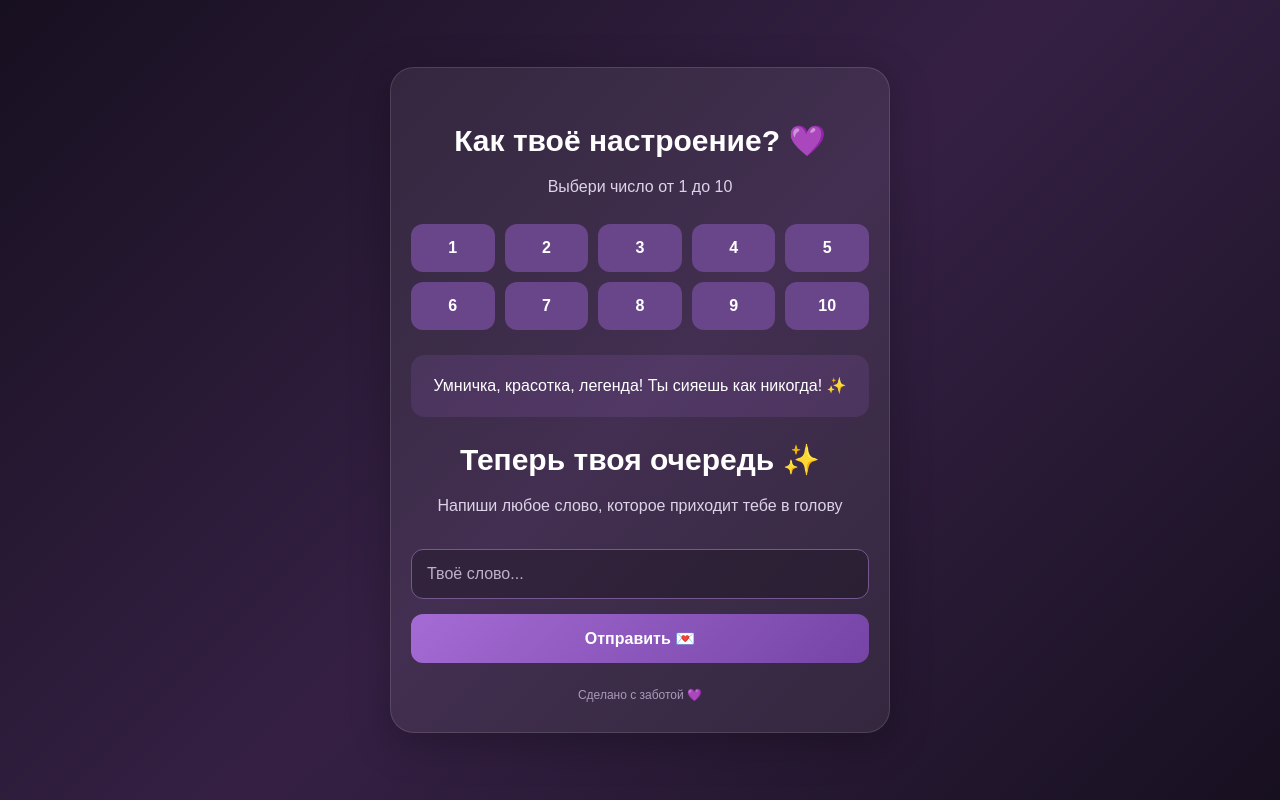
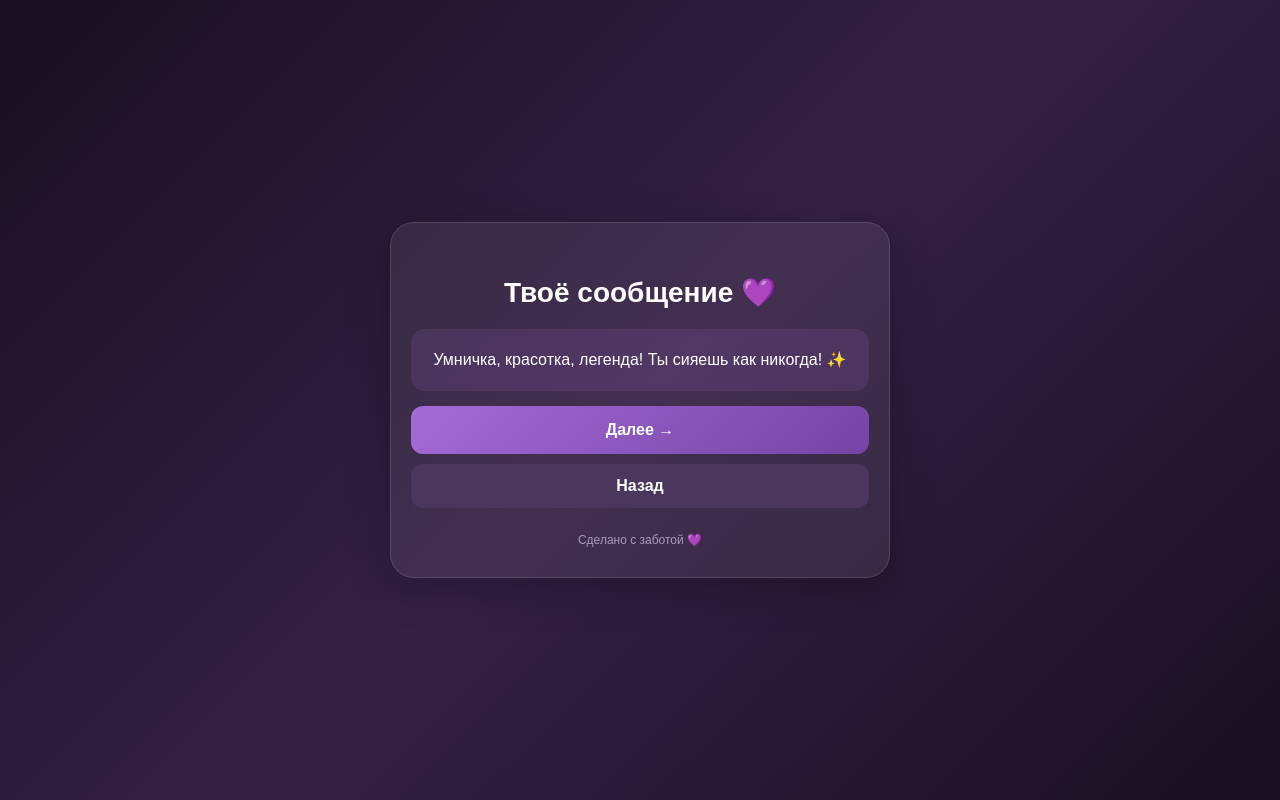
Before and after one commit to asdwrld/bellochkalubimi, a plain HTML site: page index.html in a window 1280 px wide. Both pictures are taken after a click on the button "10". Drawn offline with Linux system fonts and the light colour scheme.

Commit message:
Update index.html

```diff
--- a/index.html
+++ b/index.html
@@ -3,7 +3,7 @@
 <head>
     <meta charset="UTF-8">
     <meta name="viewport" content="width=device-width, initial-scale=1.0">
-    <title>Твоё настроение</title>
+    <title>Твоё настроение 💜</title>
 
     <style>
         * {
@@ -34,7 +34,7 @@
         }
 
         h1 {
-            font-size: 30px;
+            font-size: 28px;
             margin-bottom: 12px;
         }
 
@@ -58,16 +58,22 @@
             transition: 0.2s;
         }
 
+        button:hover {
+            transform: scale(1.04);
+            filter: brightness(1.15);
+        }
+
+        button:disabled {
+            opacity: 0.6;
+            cursor: wait;
+            transform: none;
+        }
+
         .rating-button {
             padding: 15px 5px;
             border-radius: 12px;
             color: white;
             background: #69458a;
-        }
-
-        button:hover {
-            transform: scale(1.05);
-            filter: brightness(1.15);
         }
 
         .main-button {
@@ -77,6 +83,15 @@
             border-radius: 12px;
             color: white;
             background: linear-gradient(135deg, #a46bd4, #7544a5);
+        }
+
+        .secondary-button {
+            width: 100%;
+            padding: 13px;
+            margin-top: 10px;
+            border-radius: 12px;
+            color: white;
+            background: #4b365e;
         }
 
         input {
@@ -96,7 +111,7 @@
         }
 
         .hidden {
-            display: none;
+            display: none !important;
         }
 
         .message {
@@ -110,6 +125,7 @@
         .status {
             margin-top: 15px;
             font-size: 14px;
+            color: #ddd3e8;
         }
 
         .footer {
@@ -117,18 +133,36 @@
             font-size: 12px;
             color: #a99ab8;
         }
+
+        .window {
+            animation: appear 0.25s ease;
+        }
+
+        @keyframes appear {
+            from {
+                opacity: 0;
+                transform: translateY(10px);
+            }
+
+            to {
+                opacity: 1;
+                transform: translateY(0);
+            }
+        }
     </style>
 </head>
 
 <body>
     <div class="container">
-        <section id="ratingSection">
+
+        <!-- ОКНО 1: ВЫБОР НАСТРОЕНИЯ -->
+        <section id="ratingSection" class="window">
             <h1>Как твоё настроение? 💜</h1>
             <p>Выбери число от 1 до 10</p>
 
             <div class="ratings">
                 <button class="rating-button" onclick="rate(1)">1</button>
-                <button class="rating-button" onclick="rate(2)">2</button>
+<button class="rating-button" onclick="rate(2)">2</button>
                 <button class="rating-button" onclick="rate(3)">3</button>
                 <button class="rating-button" onclick="rate(4)">4</button>
                 <button class="rating-button" onclick="rate(5)">5</button>
@@ -138,14 +172,28 @@
                 <button class="rating-button" onclick="rate(9)">9</button>
                 <button class="rating-button" onclick="rate(10)">10</button>
             </div>
-
-            <div id="ratingMessage" class="message hidden"></div>
         </section>
 
-        <section id="wordSection" class="hidden">
+        <!-- ОКНО 2: СООБЩЕНИЕ ПОСЛЕ ВЫБОРА ЦИФРЫ -->
+        <section id="messageSection" class="hidden window">
+            <h1>Твоё сообщение 💜</h1>
+            <div id="ratingMessage" class="message"></div>
+
+            <button class="main-button" onclick="nextStep()">
+                Далее →
+            </button>
+
+            <button class="secondary-button" onclick="backToRating()">
+                Назад
+            </button>
+        </section>
+
+        <!-- ОКНО 3: ВВОД СЛОВА -->
+        <section id="wordSection" class="hidden window">
             <h1>Теперь твоя очередь ✨</h1>
             <p>Напиши любое слово, которое приходит тебе в голову</p>
-<input
+
+            <input
                 type="text"
                 id="word"
                 maxlength="200"
@@ -153,14 +201,23 @@
                 autocomplete="off"
             >
 
-            <button class="main-button" id="sendButton" onclick="finish()">
+            <button
+                class="main-button"
+                id="sendButton"
+                onclick="finish()"
+            >
                 Отправить 💌
+            </button>
+
+            <button class="secondary-button" onclick="backToMessage()">
+                Назад
             </button>
 
             <div id="status" class="status"></div>
         </section>
 
-        <section id="finalSection" class="hidden">
+        <!-- ОКНО 4: ЗАВЕРШЕНИЕ -->
+        <section id="finalSection" class="hidden window">
             <h1>Спасибо! 💜</h1>
             <p id="finalMessage"></p>
             <p>Пусть у тебя всё будет хорошо ✨</p>
@@ -172,6 +229,7 @@
     <script>
         const email = "upon.holl@gmail.com";
 
+        // Твои оригинальные сообщения сохранены
         const messages = {
             1: "Ну не грусти. Если захочешь, напиши мне — я выслушаю ❤️",
             2: "Уже лучше, но если что-то тревожит, можешь мне рассказать 💜",
@@ -185,20 +243,54 @@
             10: "Умничка, красотка, легенда! Ты сияешь как никогда! ✨"
         };
 
+        let selectedRating = 0;
+
+        function showSection(sectionId) {
+            const sections = [
+                "ratingSection",
+                "messageSection",
+                "wordSection",
+                "finalSection"
+            ];
+
+            sections.forEach(id => {
+                document.getElementById(id).classList.add("hidden");
+            });
+
+            document.getElementById(sectionId).classList.remove("hidden");
+
+            window.scrollTo({
+                top: 0,
+                behavior: "smooth"
+            });
+        }
+
+        // Выбор настроения
         function rate(number) {
+            selectedRating = number;
+
             document.getElementById("ratingMessage").textContent =
                 messages[number];
 
-            document.getElementById("ratingMessage").classList.remove("hidden");
-
-            document.getElementById("wordSection").classList.remove("hidden");
-
-            document.getElementById("wordSection").scrollIntoView({
-                behavior: "smooth",
-                block: "center"
-            });
+            showSection("messageSection");
+        }
+// Переход к вводу слова
+        function nextStep() {
+            showSection("wordSection");
+            document.getElementById("word").focus();
         }
 
+        // Возврат к выбору настроения
+        function backToRating() {
+            showSection("ratingSection");
+        }
+
+        // Возврат к сообщению
+        function backToMessage() {
+            showSection("messageSection");
+        }
+
+        // Отправка слова на почту
         async function finish() {
             const wordInput = document.getElementById("word");
             const status = document.getElementById("status");
@@ -225,8 +317,9 @@
                             "Accept": "application/json"
                         },
                         body: JSON.stringify({
-                            _subject: "Новое слово с сайта",
+                            _subject: "Новое слово с сайта Bellochka",
                             word: word,
+                            mood_rating: selectedRating,
                             _captcha: "true"
                         })
                     }
@@ -236,18 +329,18 @@
 
                 if (response.ok && result.success) {
                     document.getElementById("finalMessage").textContent =
-                        "Ты написал: «" + word + "». Спасибо, что поделился своим словом! 💜";
+                        "Ты написал: «" + word +
+                        "». Спасибо, что поделился своим словом! 💜";
 
-                    document.getElementById("wordSection").classList.add("hidden");
-                    document.getElementById("ratingSection").classList.add("hidden");
-                    document.getElementById("finalSection").classList.remove("hidden");
+                    showSection("finalSection");
                 } else {
                     throw new Error("Не удалось отправить сообщение");
                 }
             } catch (error) {
                 status.textContent =
                     "Не получилось отправить. Попробуй ещё раз немного позже.";
-sendButton.disabled = false;
+
+                sendButton.disabled = false;
                 sendButton.textContent = "Отправить 💌";
             }
         }
```
